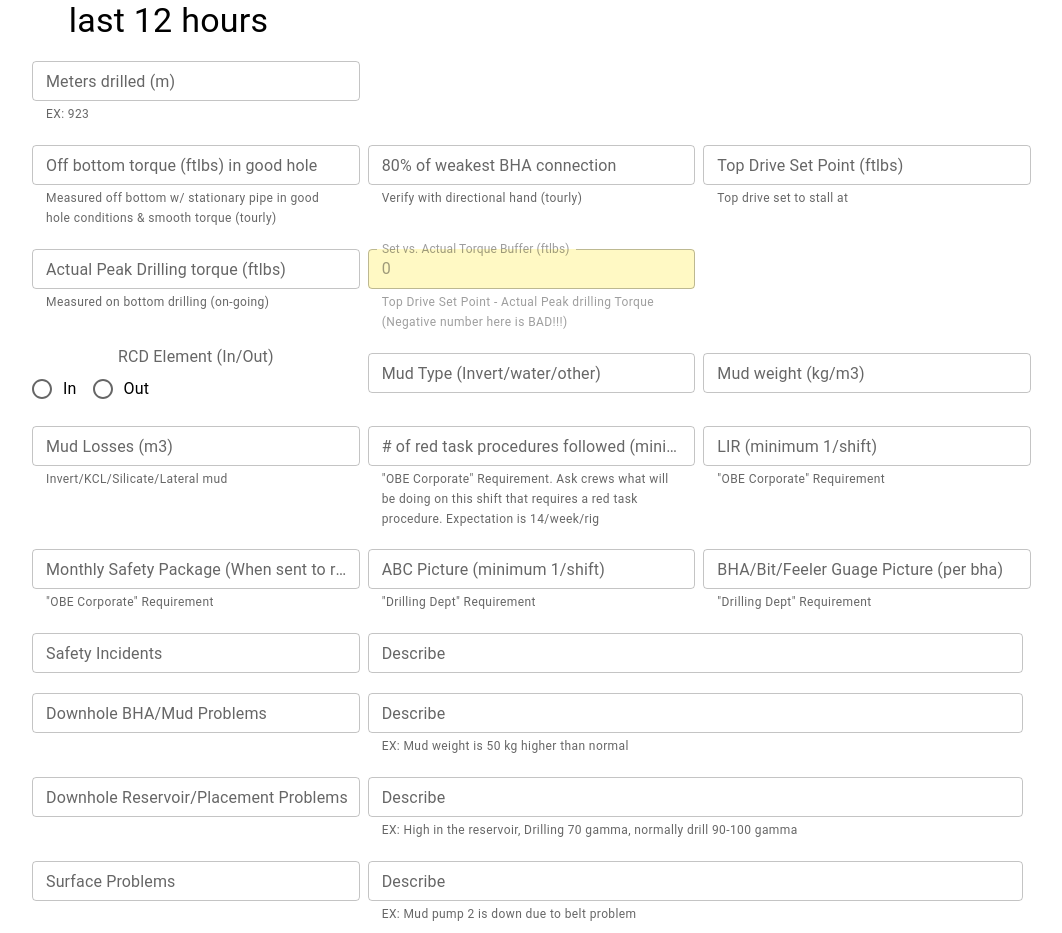
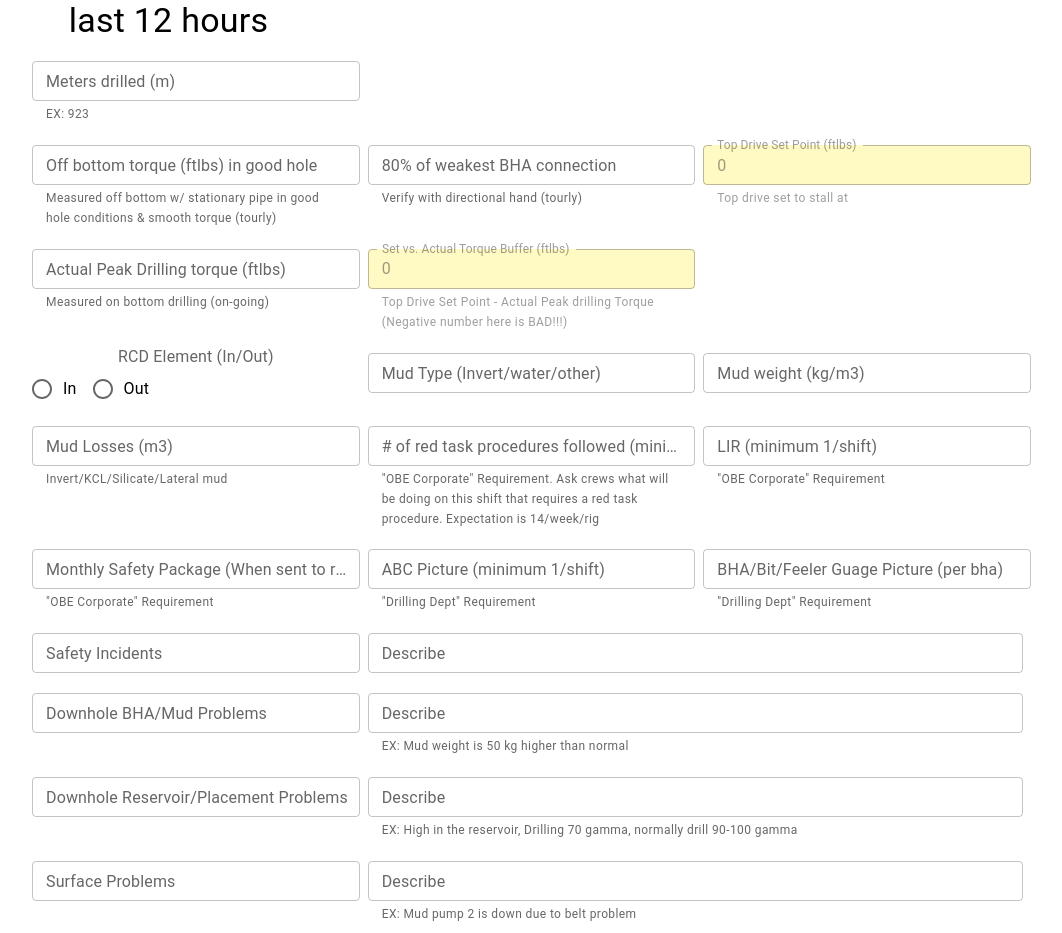
Before and after one commit to Wyatt-Grant/wellinfo, a React (Create React App) app: page / in a window 1280 px wide. Shown: the part 1380-2313 px from the top of the page, without its empty margins (96-1158 px from the left). Built offline with nearby package versions, Linux system fonts and the light colour scheme; some icons are missing.

Commit message:
new formula

```diff
--- a/src/Forms/Last12HoursForm.js
+++ b/src/Forms/Last12HoursForm.js
@@ -9,7 +9,10 @@ import {
   Radio,
 } from '@mui/material';
 import { RigUWIContext } from '../contexts/RigUWIContext';
-import { torqueBuffer } from '../calculations';
+import { topDriveSetPoint, torqueBuffer } from '../calculations';
+
+// Fields whose value is derived rather than typed (see calculations.js).
+const COMPUTED = { topDriveSetPoint, torqueBuffer };
 
 export default function Last12HoursForm() {
   const { formData4, setFormData4 } = useContext(RigUWIContext);
@@ -40,7 +43,8 @@ export default function Last12HoursForm() {
     {
       label: 'Top Drive Set Point (ftlbs)',
       name: 'topDriveSetPoint',
-      help: 'Top drive set to stall at'
+      help: 'Top drive set to stall at',
+      computed: true,
     },
     {
       label: 'Actual Peak Drilling torque (ftlbs)',
@@ -163,10 +167,7 @@ export default function Last12HoursForm() {
           );
         }
 
-        let value = formData4[name+'2'];
-        if (name === "torqueBuffer") {
-          value = torqueBuffer(formData4);
-        }
+        const value = COMPUTED[name] ? COMPUTED[name](formData4) : formData4[name+'2'];
 
         return (
         <Fragment key={name}>
--- a/src/SaveButton.js
+++ b/src/SaveButton.js
@@ -5,7 +5,7 @@ import Button from '@mui/material/Button';
 import Download from '@mui/icons-material/Download';
 import VisibilityIcon from '@mui/icons-material/Visibility';
 import { WELL_CLASS_FIELDS } from './Forms/WellClassForm';
-import { torqueBuffer, requiredIntCasingTest, cumulativeLostTime } from './calculations';
+import { topDriveSetPoint, torqueBuffer, requiredIntCasingTest, cumulativeLostTime } from './calculations';
 
 const YELLOW = '#ffff00';
 
@@ -97,7 +97,7 @@ export default function SaveButton() {
                 { label: 'Meters drilled (m)', mid: formData4.metersDrilled2, right: '', rightYellow: true },
                 { label: 'Off bottom torque (ftlbs) in good hole', mid: formData4.offBottomTorque2, right: '<--- measured off bottom w/ stationary pipe in good hole conditions & smooth torque (tourly)', rightYellow: true },
                 { label: '80% of weakest BHA connection', mid: formData4.weakestBHAConnection2, right: '<--- verify with directional hand (tourly)', rightYellow: true, rightRed: true },
-                { label: 'Top Drive Set Point (ftlbs)', mid: formData4.topDriveSetPoint2, right: '<--- Top drive set to stall at', rightYellow: true },
+                { label: 'Top Drive Set Point (ftlbs)', mid: topDriveSetPoint(formData4), right: '<--- Top drive set to stall at', midYellow: true, rightYellow: true },
                 { label: 'Actual Peak Drilling torque (ftlbs)', mid: formData4.actualPeakTorque2, right: '<--- measured on bottom drilling (on-going)', rightYellow: true },
                 { label: 'Set vs. Actual Torque Buffer (ftlbs)', mid: torqueBuffer(formData4), right: '<--- Top Drive Set Point - Actual Peak drilling Torque (Negative number here is BAD!!!)', midYellow: true, midRed: true, rightYellow: true, rightRed: true },
                 { label: 'RCD Element (In/Out)', mid: formData4.rcdElement2, right: '', rightYellow: true },
--- a/src/calculations.js
+++ b/src/calculations.js
@@ -7,9 +7,13 @@ export const num = (v) => {
   return Number.isFinite(n) ? n : 0;
 };
 
+// Last 12 Hours: Top Drive Set Point = Off bottom torque + 80% of weakest BHA connection
+export const topDriveSetPoint = (formData4) =>
+  num(formData4.offBottomTorque2) + num(formData4.weakestBHAConnection2);
+
 // Last 12 Hours: Set vs. Actual Torque Buffer = Top Drive Set Point - Actual Peak Drilling torque
 export const torqueBuffer = (formData4) =>
-  num(formData4.topDriveSetPoint2) - num(formData4.actualPeakTorque2);
+  topDriveSetPoint(formData4) - num(formData4.actualPeakTorque2);
 
 // Well Class: Required Intermediate Casing Pressure Test = 67% of BHP + Cement U-tube differential
 export const requiredIntCasingTest = (formData7) =>
--- a/src/contexts/RigUWIContext.js
+++ b/src/contexts/RigUWIContext.js
@@ -40,7 +40,6 @@ const DEFAULT_FORM_DATA4 = {
   metersDrilled2: '',
   offBottomTorque2: '',
   weakestBHAConnection2: '',
-  topDriveSetPoint2: '',
   actualPeakTorque2: '',
   rcdElement2: '',
   mudType2: '',
```
